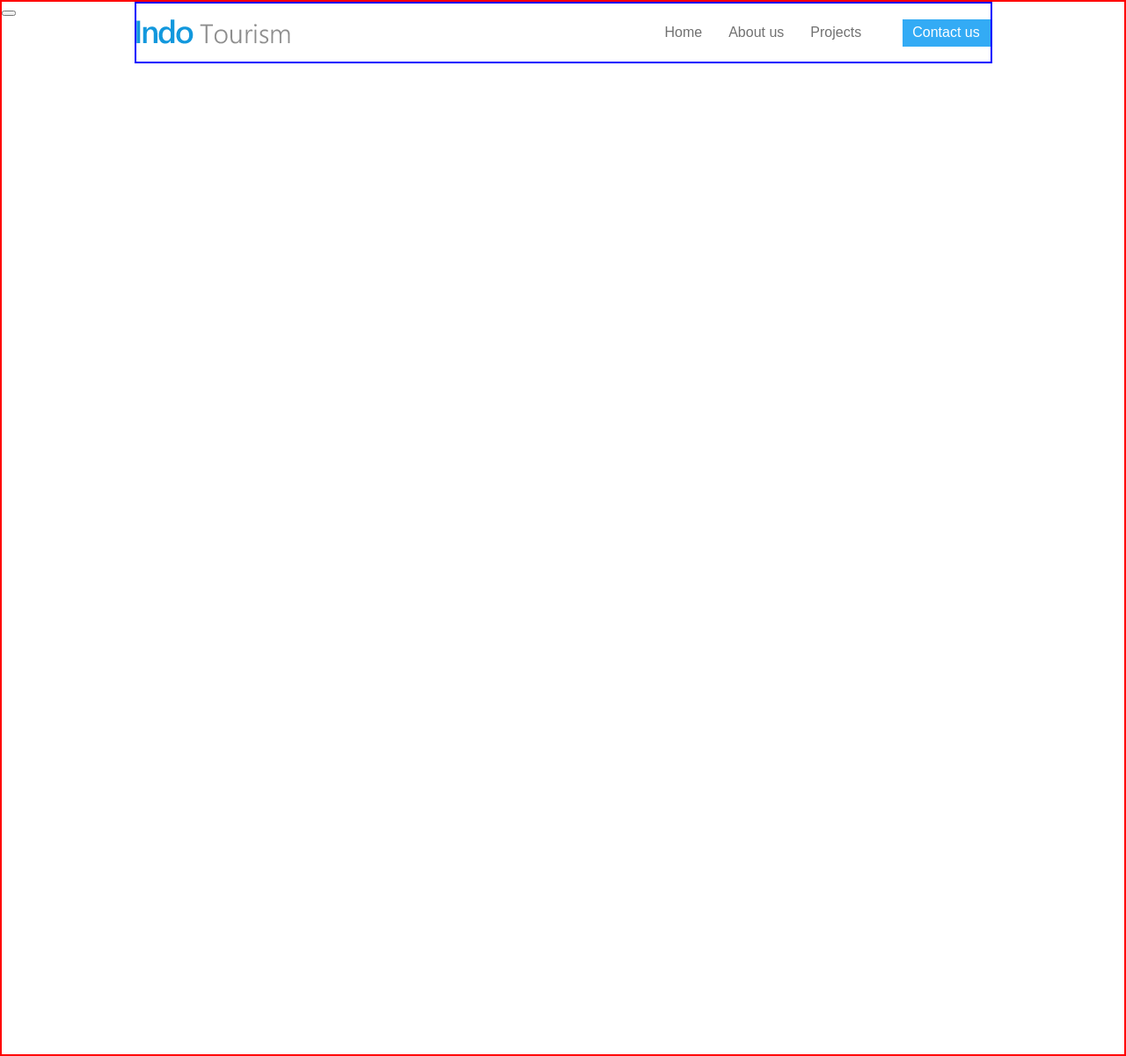
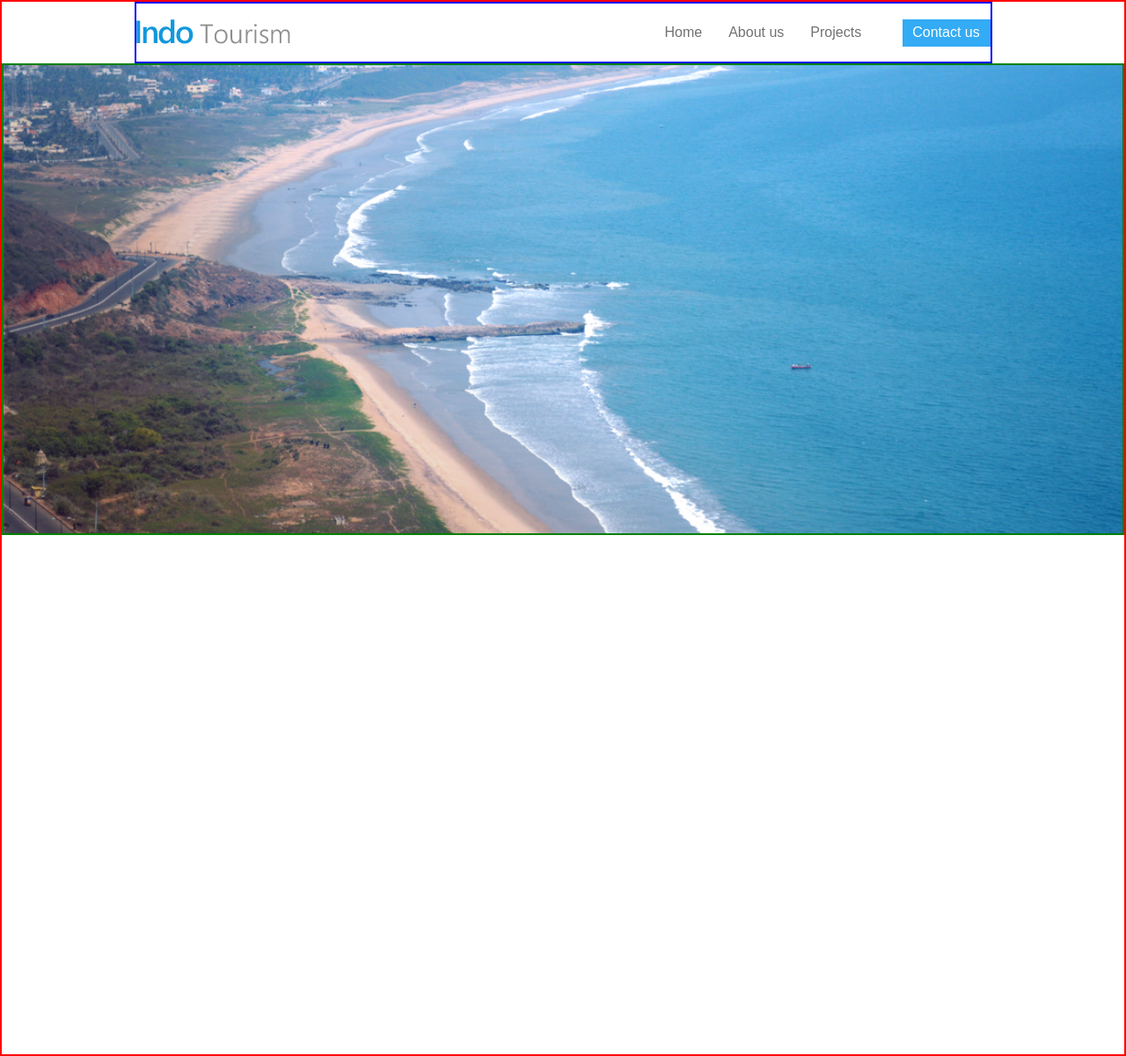
Before and after one commit to Romron/sites_templates, a PHP site: page /Training/BeautifulTravelandHotel/BeautifulTravelandHotel/index.html in a window 1280 px wide. Shown: the whole page at 88% size. Run offline with PHP 8.4, Linux system fonts and the light colour scheme; some web fonts are replaced.

Commit message:
начал "header"

```diff
--- a/Training/BeautifulTravelandHotel/BeautifulTravelandHotel/css/style.css
+++ b/Training/BeautifulTravelandHotel/BeautifulTravelandHotel/css/style.css
@@ -23,25 +23,30 @@ img {
 		border: 2px solid red;
 		width: 100%;
 		min-height: 1200px;
+
+		display: flex;
+		flex-direction: column;
+		align-items: center;
+
 		position: relative;
+
 	}
 
-/*------------- start wrap-top-heder -------------*/
+/*------------- start wrap-top-header -------------*/
 
-	.wrap-top-heder {
+	.wrap-top-header {
 		border: 2px solid blue;
 		width: 975px;
 		height: 70px;
 
-		position: absolute;
+/*		position: absolute;
 		left: 0px;
 		right: 0px;
-		margin: 0px auto;
+		margin: 0px auto;	*/
 
 		display: flex;
 		justify-content: space-between;
 		align-items: center;
-
 	}
 
 	.wrap-logo {
@@ -85,14 +90,38 @@ img {
 		color: #ffffff;
 		border: none;
 	}
+/*------------- end wrap-top-header -------------*/
+
+/*------------- start wrap-header -------------*/
+	.wrap-header {
+		border: 2px solid green;
+		width: 100%;
+		height: 536px;
+
+		position: relative;
+		overflow: hidden;
+	}
+
+	.wrap-header img{
+		width: 110%;
+		height: 100%;
+		object-fit: cover;
+
+		/*object-position: 0px -60px;*/
+
+/*		position: absolute;
+		top: 0px;
+		left: 0px;*/
+
+		/*transform: scale(1.05,1.05);*/
+		/*transform: scale(0.9,0.9);*/
 
 
+	}
+
+/*------------- end wrap-header -------------*/
 
 
-
-/*------------- end wrap-top-heder -------------*/
-
-	.header {}
 
 	.wrap-header-text {}
 
--- a/Training/BeautifulTravelandHotel/BeautifulTravelandHotel/index.html
+++ b/Training/BeautifulTravelandHotel/BeautifulTravelandHotel/index.html
@@ -14,21 +14,21 @@
 <!-- добавить симантические теги!! -->
 
 <div class="wrap-main">
-	<div class="wrap-top-heder">
+	<div class="wrap-top-header">
 		<div class="wrap-logo">
 			<img src="img/logo.png" alt="">
 		</div>
 		<div class="wrap-top-menu">
-				<ul>
-					<li>Home</li>
-					<li>About us</li>
-					<li>Projects</li>
-				</ul>
+			<ul>
+				<li>Home</li>
+				<li>About us</li>
+				<li>Projects</li>
+			</ul>
 			<button name="Contact-us">Contact us</button>
-
 		</div>
 	</div>
-	<div class="header">
+	<div class="wrap-header">
+		<img src="img/header.png" alt="">
 		<div class="wrap-header-text"></div>
 		<div class="slider"></div>
 		<button class="header"></button>
```
Also changed, not shown: Training/BeautifulTravelandHotel/BeautifulTravelandHotel/img/header.png (added).
